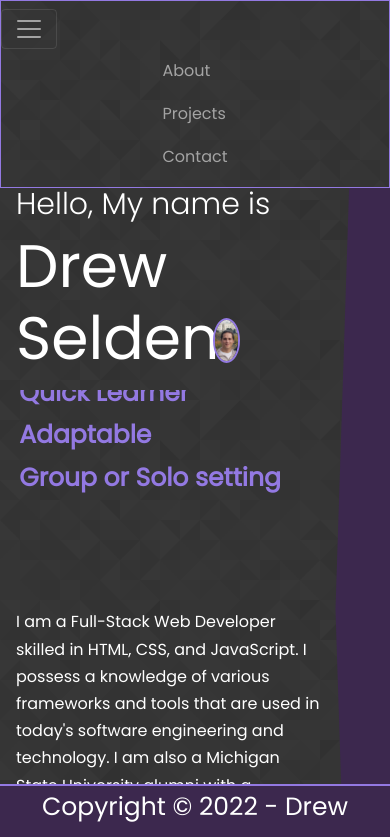
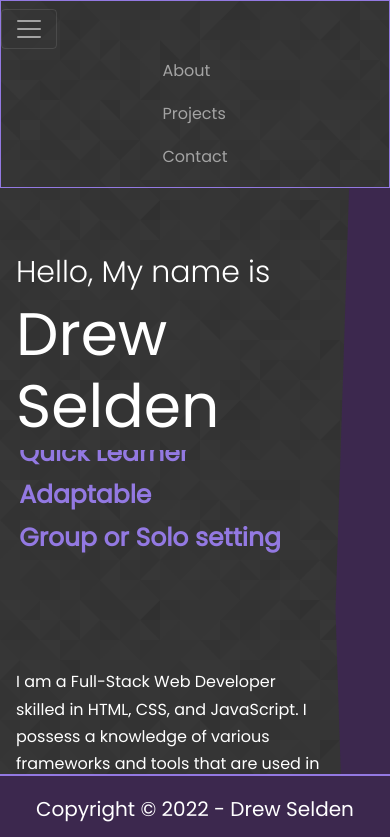
Before and after one commit to selden-CBC2021/portfolio-website, a React (Create React App) app: page /About in a window 390 px wide. Shown: the top 837 px of the page. Built offline with nearby package versions, Linux system fonts and the light colour scheme.

Commit message:
fixed small device responsiveness

```diff
--- a/src/components/SectionTitle.jsx
+++ b/src/components/SectionTitle.jsx
@@ -4,13 +4,15 @@ import styled from 'styled-components';
 const SectionTitleStyle = styled.div`
   text-align: center;
   p {
-    font-family: 'RobotoMono Regular';
+    font-family: 'Poppins';
     font-size: 2rem;
+    color: var(--color-light);
   }
   h2 {
-    font-family: 'Montserrat Bold';
-    font-size: 6rem;
-    margin-top: 0.5rem;
+    font-family: 'Poppins';
+    font-size: 3.5rem;
+    color: var(--color-primary);
+    margin-top: 0.25rem;
     text-transform: uppercase;
   }
   @media only screen and (max-width: 768px) {
--- a/src/pages/Contact.jsx
+++ b/src/pages/Contact.jsx
@@ -10,7 +10,7 @@ import ContactForm from "../components/ContactForm";
 
 
 const ContactSectionStyle = styled.div`
-padding: 10rem 0;
+padding: 5rem 0;
 .contact-wrapper {
   display: flex;
   gap: 5rem;
@@ -50,7 +50,7 @@ padding: 10rem 0;
   .right {
     padding: 4rem 2rem 2rem 2rem;
   }
-  }
+}
 
 
 `
--- a/src/pages/about.css
+++ b/src/pages/about.css
@@ -15,18 +15,20 @@
 .i-right{
   flex: 1;
   position: relative;
+  overflow: hidden;
 }
 
 .i-left-wrapper {
   padding: 1rem;
 
-  display: flex;
+  display: block;
   flex-direction: column;
   margin-top: 10rem;
-  justify-content: space-between;
+  justify-content: space-evenly;
 }
 .i-intro{
-  margin-top: 5rem;
+  display: block;
+  margin-top: 10rem;
   font-size: 30px;
   font-weight: 300;
 }
@@ -76,13 +78,12 @@
 }
 
 .i-img{
-  display: flex;
-  width: 50%;
-  max-width: 100%;
+  display: block;
+  max-width: 50%;
   height: auto;
-  object-fit: cover;
+  object-fit: contain;
   position: absolute;
-  top: 130px;
+  top: 150px;
   right: 150px;
   border: 2px solid var(--color-primary);
 
@@ -93,9 +94,10 @@
   width: 100%;
   height: 100%;
 
-  position: sticky;
+  position: absolute;
   top: 0;
   right: 0;
+  bottom: 0;
 
 }
 .i-skills {
@@ -118,7 +120,7 @@
     display: flex;
     width: 25%;
     height: 25%;
-    object-fit: contain;
+    object-fit: scale-down;
     position: relative;
     top: 150px;
     right: 100px;
@@ -141,18 +143,20 @@
 }
 @media only screen and(max-width: 600px){
   .i-img {
-    display: flex;
+    display: block;
+    flex-direction: column;
     height: auto;
     max-width: 100%;
     object-fit: scale-down;
     position: fixed;
     top: 120px;
     right: 100px;
+    overflow: hidden;
    }
   .i-left-wrapper {
-     margin: auto;
+     margin-top: 6rem;
    }
    .i-intro {
-     margin: auto;
+     margin-top: 6rem;
    }
 }
--- a/src/pages/footer.css
+++ b/src/pages/footer.css
@@ -3,13 +3,17 @@
   border-top:2px solid var(--color-primary);
   border-bottom:2px solid var(--color-primary);
   position: fixed;
-  height: 60px;
+  height: 70px;
   width: 100%;
   bottom: 0;
+  padding: .5rem;
   color: white;
-  font-size: 25px;
+  font-size: 20px;
   text-align: center;
+  justify-content: center;
+  align-items: center;
   margin-top: 5rem;
+  display: flex;
  }
  @media only screen and(max-width: 1024px){
    .footer {
@@ -17,8 +21,17 @@
       left: 0;
       right: 0;
       position: fixed;
+      padding: .5rem;
       margin-top: 5rem;
       height: 100px;
 
    }
  }
+ @media only screen and(max-width: 600px) {
+   .footer {
+      height: 100px;
+      margin-top: 5rem;
+      padding: .5rem;
+      bottom: 0;
+   }
+ }
```
